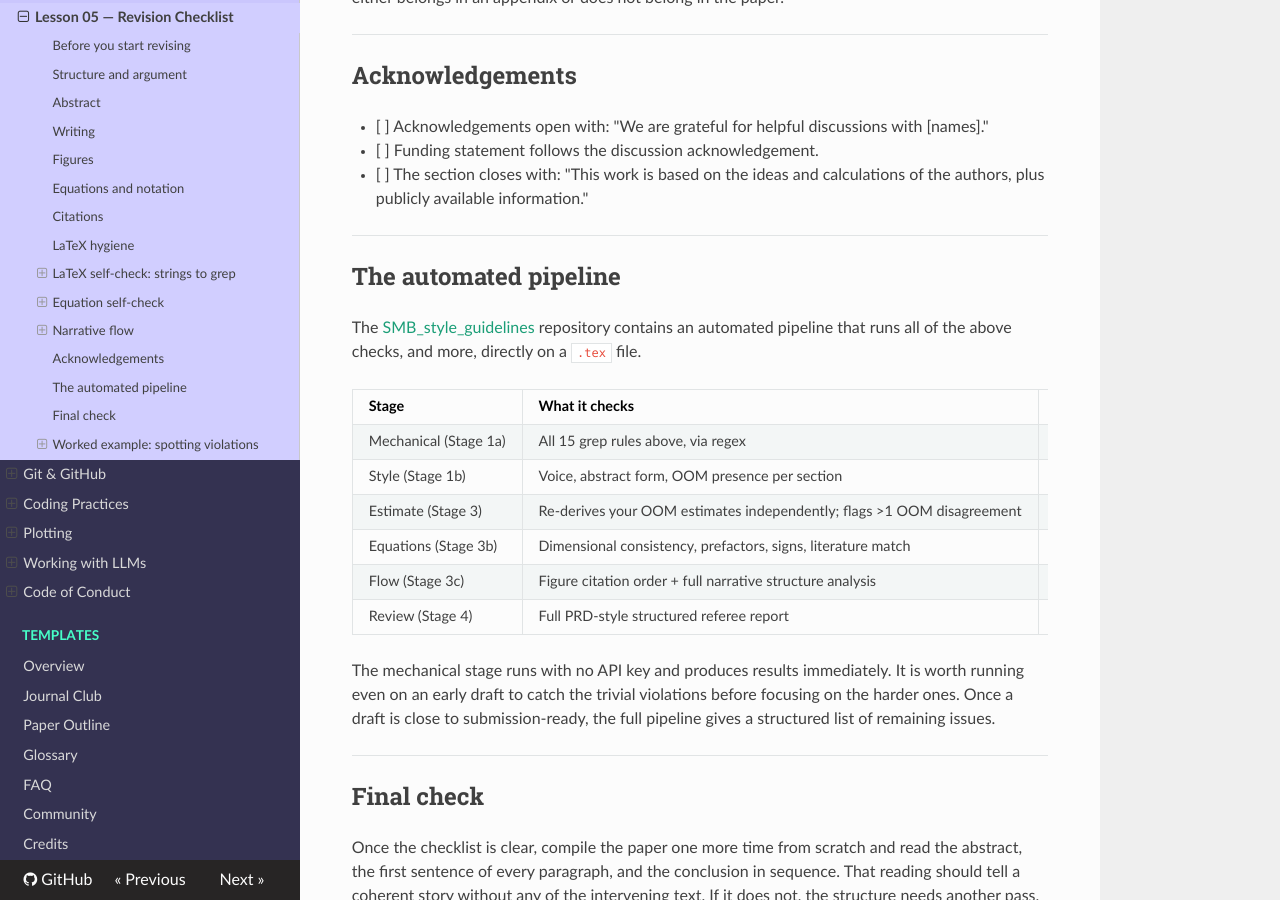
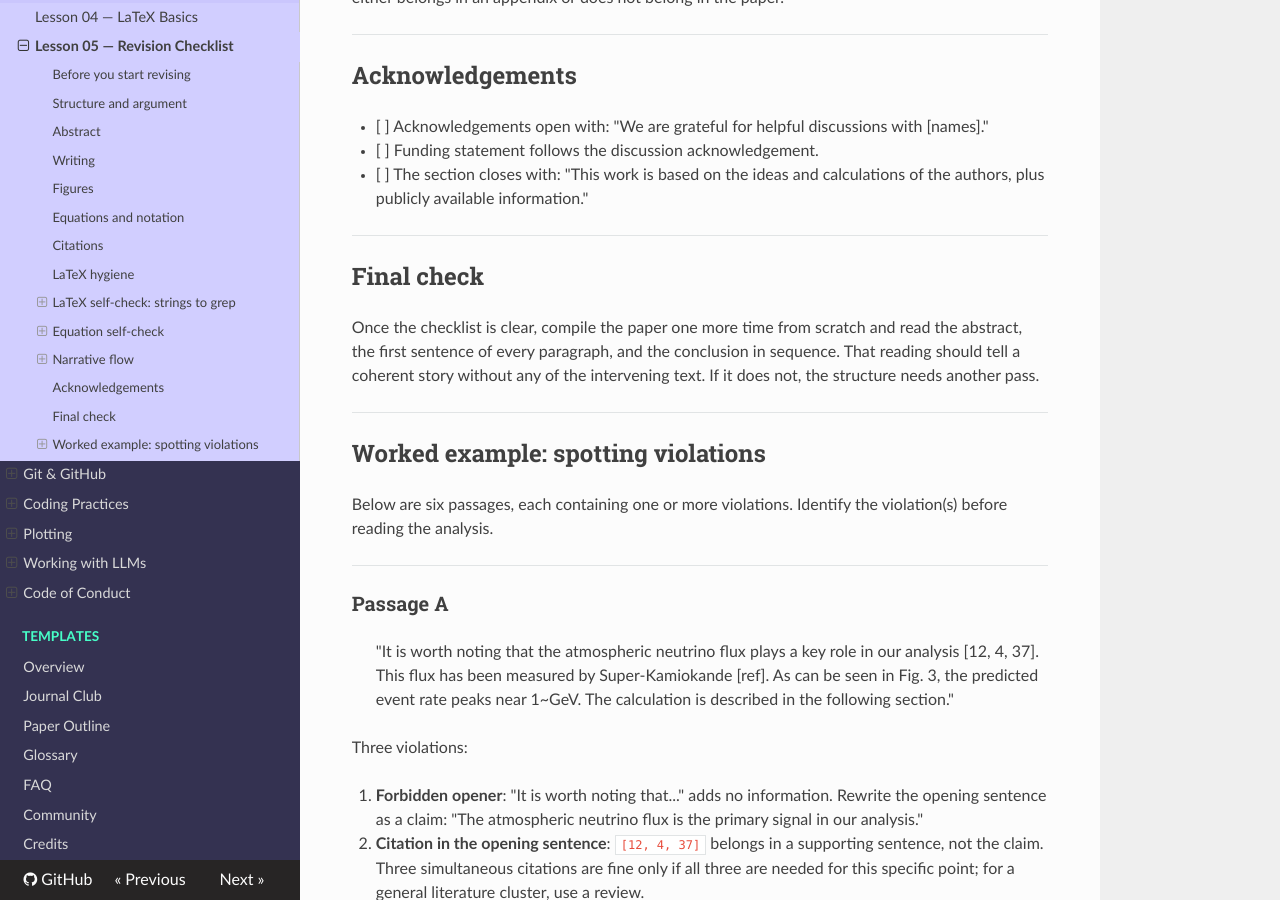
Before and after one commit to MeighenBergerS/nestling, an MkDocs documentation site: the page built from docs/tracks/03-writing/lesson-05.md, in a window 1280 px wide and 900 px high, scrolled down 7423 px. Built offline with MkDocs 1.6.1, drawn with Linux system fonts in a browser that asks for light colours; nearby versions of some CDN libraries.

```diff
--- a/docs/tracks/03-writing/lesson-05.md
+++ b/docs/tracks/03-writing/lesson-05.md
@@ -331,26 +331,6 @@
 
 ---
 
-## The automated pipeline
-
-The [SMB_style_guidelines](https://github.com/MeighenBergerS/SMB_style_guidelines) repository
-contains an automated pipeline that runs all of the above checks, and more, directly on a `.tex` file.
-
-| Stage | What it checks | LLM? |
-| --- | --- | --- |
-| Mechanical (Stage 1a) | All 15 grep rules above, via regex | No |
-| Style (Stage 1b) | Voice, abstract form, OOM presence per section | Fast |
-| Estimate (Stage 3) | Re-derives your OOM estimates independently; flags >1 OOM disagreement | Fast |
-| Equations (Stage 3b) | Dimensional consistency, prefactors, signs, literature match | Smart |
-| Flow (Stage 3c) | Figure citation order + full narrative structure analysis | Smart |
-| Review (Stage 4) | Full PRD-style structured referee report | Smart |
-
-The mechanical stage runs with no API key and produces results immediately. It is worth running
-even on an early draft to catch the trivial violations before focusing on the harder ones.
-Once a draft is close to submission-ready, the full pipeline gives a structured list of remaining issues.
-
----
-
 ## Final check
 
 Once the checklist is clear, compile the paper one more time from scratch and read the abstract,
```
Also changed, not shown: docs/tracks/03-writing/index.md (+3 -5 lines), docs/tracks/03-writing/lesson-03.md (+9 -0 lines), docs/tracks/03-writing/lesson-04.md (+11 -0 lines).
